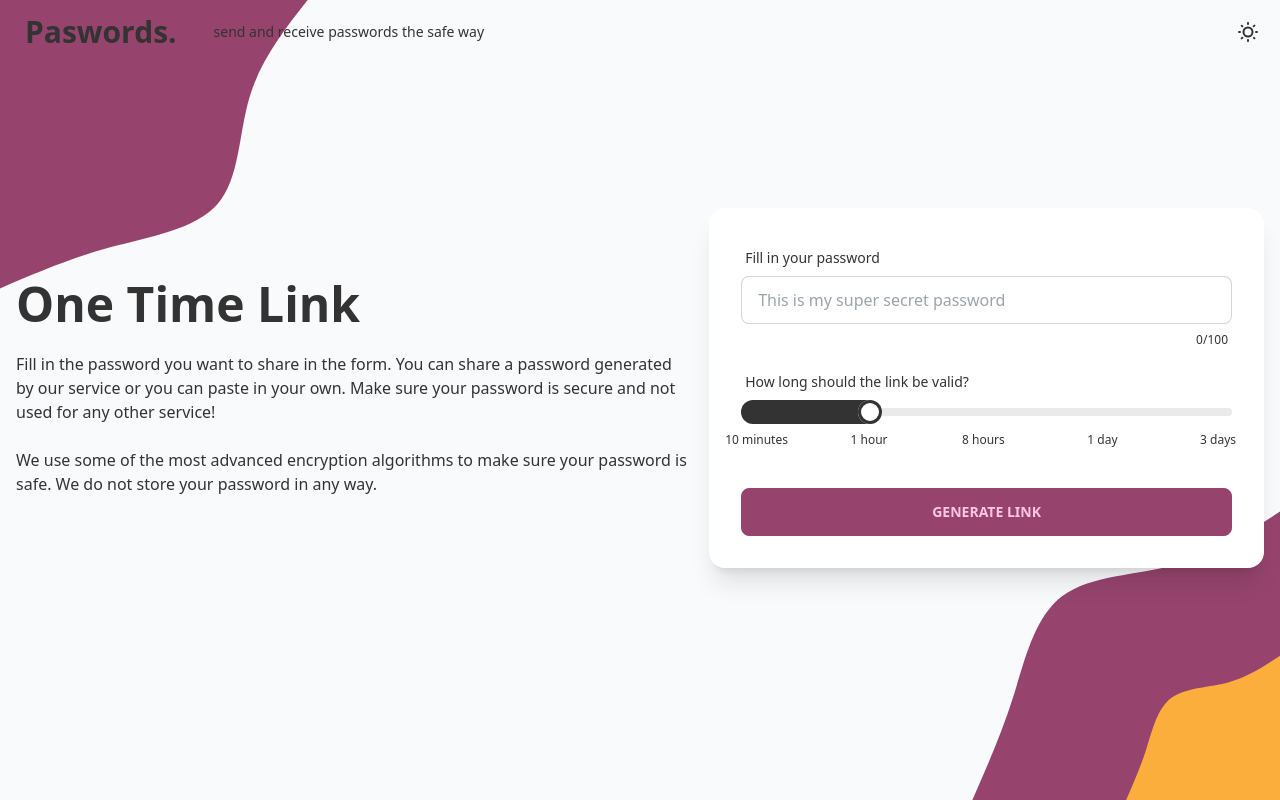
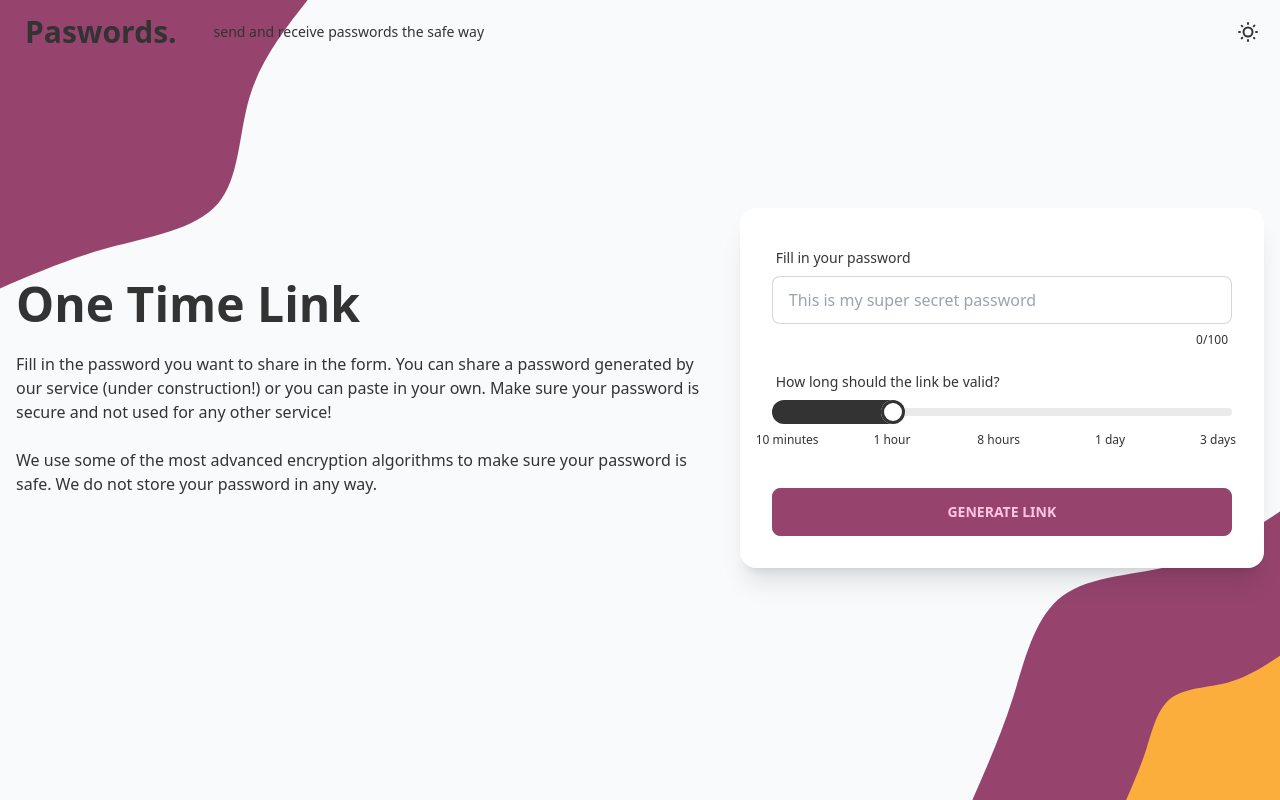
Before and after one commit to larsniet/paswords, a Next.js app: page / in a window 1280 px wide. Built offline with nearby package versions, Linux system fonts and the light colour scheme; no server answers.

Commit message:
Updated text

```diff
--- a/pages/index.tsx
+++ b/pages/index.tsx
@@ -28,9 +28,10 @@ const Home: NextPage = () => {
                         <h1 className="text-5xl font-bold">One Time Link</h1>
                         <p className="py-6">
                             Fill in the password you want to share in the form.
-                            You can share a password generated by our service or
-                            you can paste in your own. Make sure your password
-                            is secure and not used for any other service!
+                            You can share a password generated by our service
+                            (under construction!) or you can paste in your own.
+                            Make sure your password is secure and not used for
+                            any other service!
                         </p>
                         <p>
                             We use some of the most advanced encryption
```
